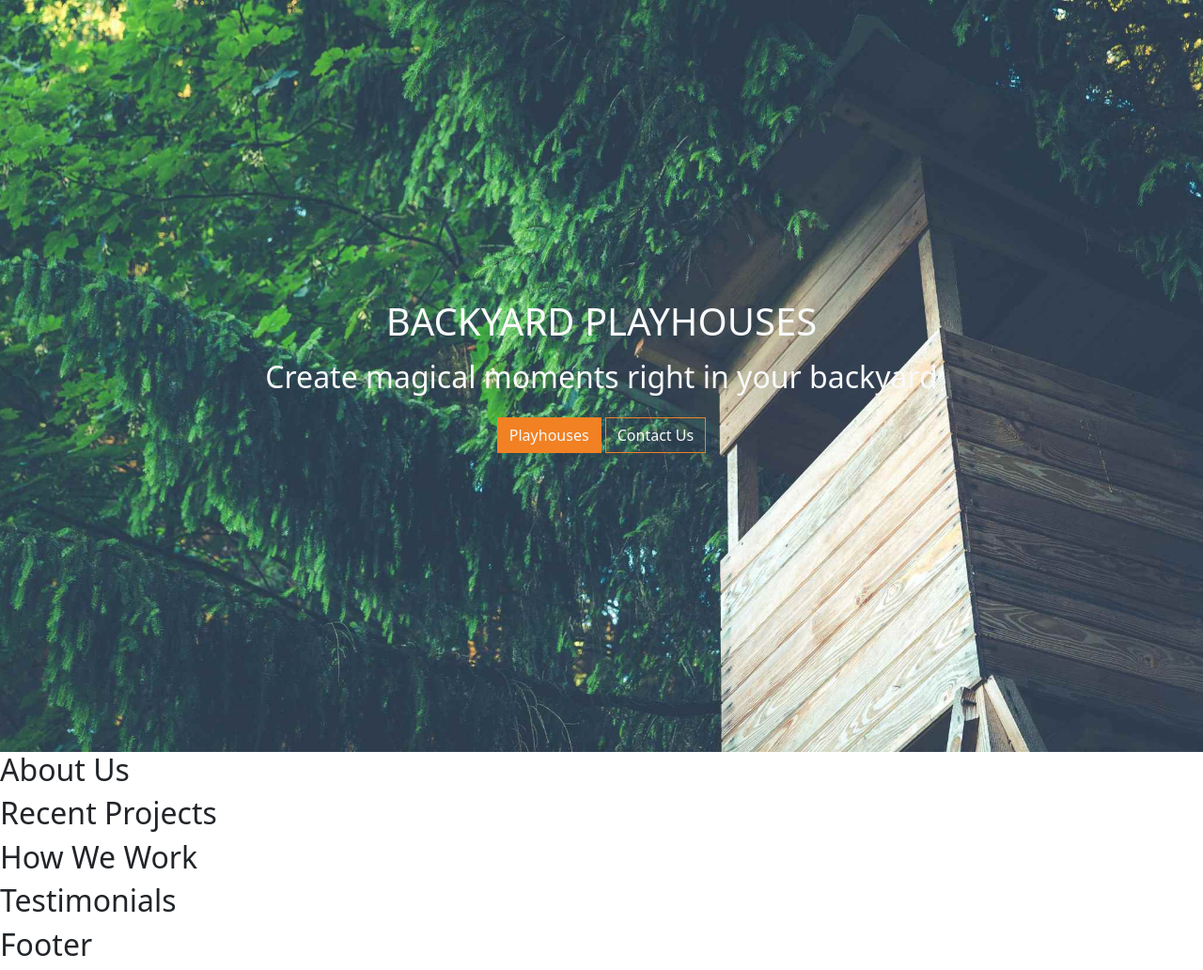
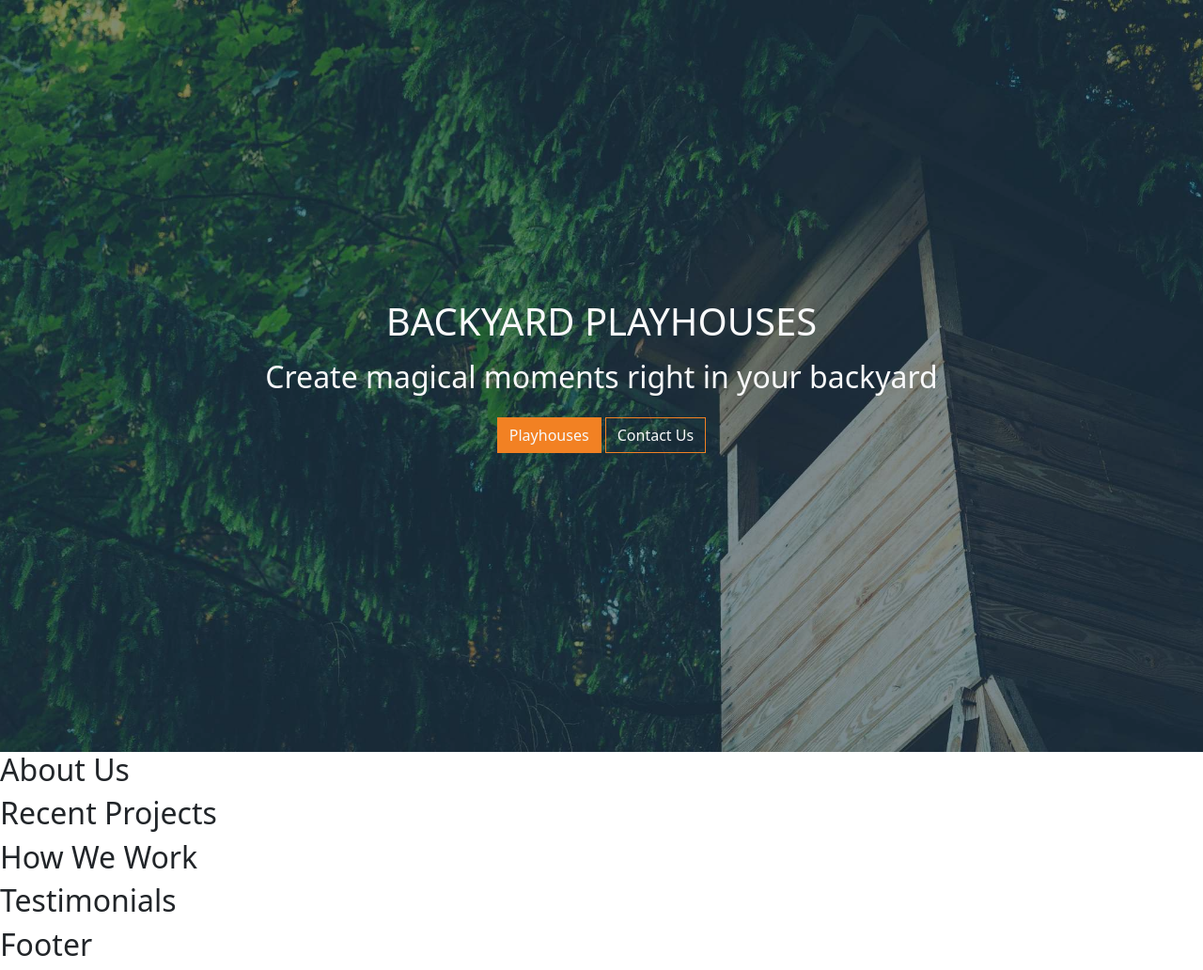
Before and after one commit to EAmbrozas/backyard-playhouses, a Django app: page / in a window 1280 px wide. Shown: the part 66-1098 px from the top of the page at 94% size. Run offline with Django 5.2, Linux system fonts and the light colour scheme; some libraries are stand-ins or nearby versions.

Commit message:
Refactor hero section

```diff
--- a/home/templates/home/index.html
+++ b/home/templates/home/index.html
@@ -10,12 +10,14 @@
 {% block content %}
 
 <!-- Hero Section -->
-<section id="hero" class="d-flex flex-column justify-content-center align-items-center">
-    <h1 class="text-light text-center text-uppercase">Backyard Playhouses</h1>
-    <h2 class="text-light text-center mt-2 mb-4">Create magical moments right in your backyard</h2>
-    <div class="hero-buttons">
-        <button type="button" class="btn btn-primary">Playhouses</button>
-        <button type="button" class="btn btn-secondary">Contact Us</button>
+<section id="hero">
+    <div class="hero-background d-flex flex-column justify-content-center align-items-center">
+        <h1 class="text-light text-center text-uppercase">Backyard Playhouses</h1>
+        <h2 class="text-light text-center mt-2 mb-4">Create magical moments right in your backyard</h2>
+        <div class="hero-buttons">
+            <button type="button" class="btn btn-primary">Playhouses</button>
+            <button type="button" class="btn btn-secondary">Contact Us</button>
+        </div>
     </div>
 </section>
 
--- a/static/css/style.css
+++ b/static/css/style.css
@@ -59,3 +59,8 @@
     background-size: cover;
     background-position: center;
 }
+
+.hero-background {
+    height: 100vh;
+    background-color: rgba(5, 25, 34, 0.5);
+}
```
